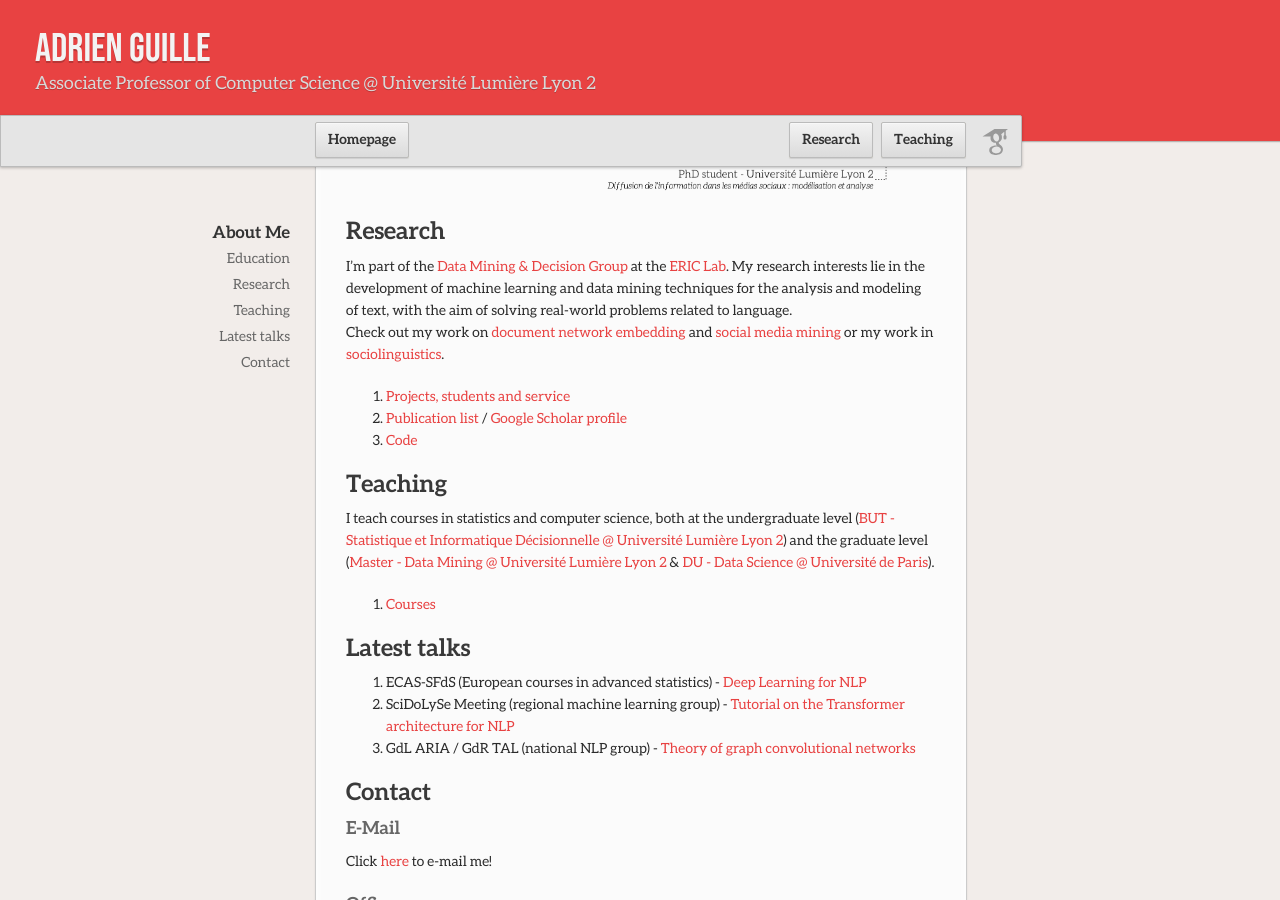
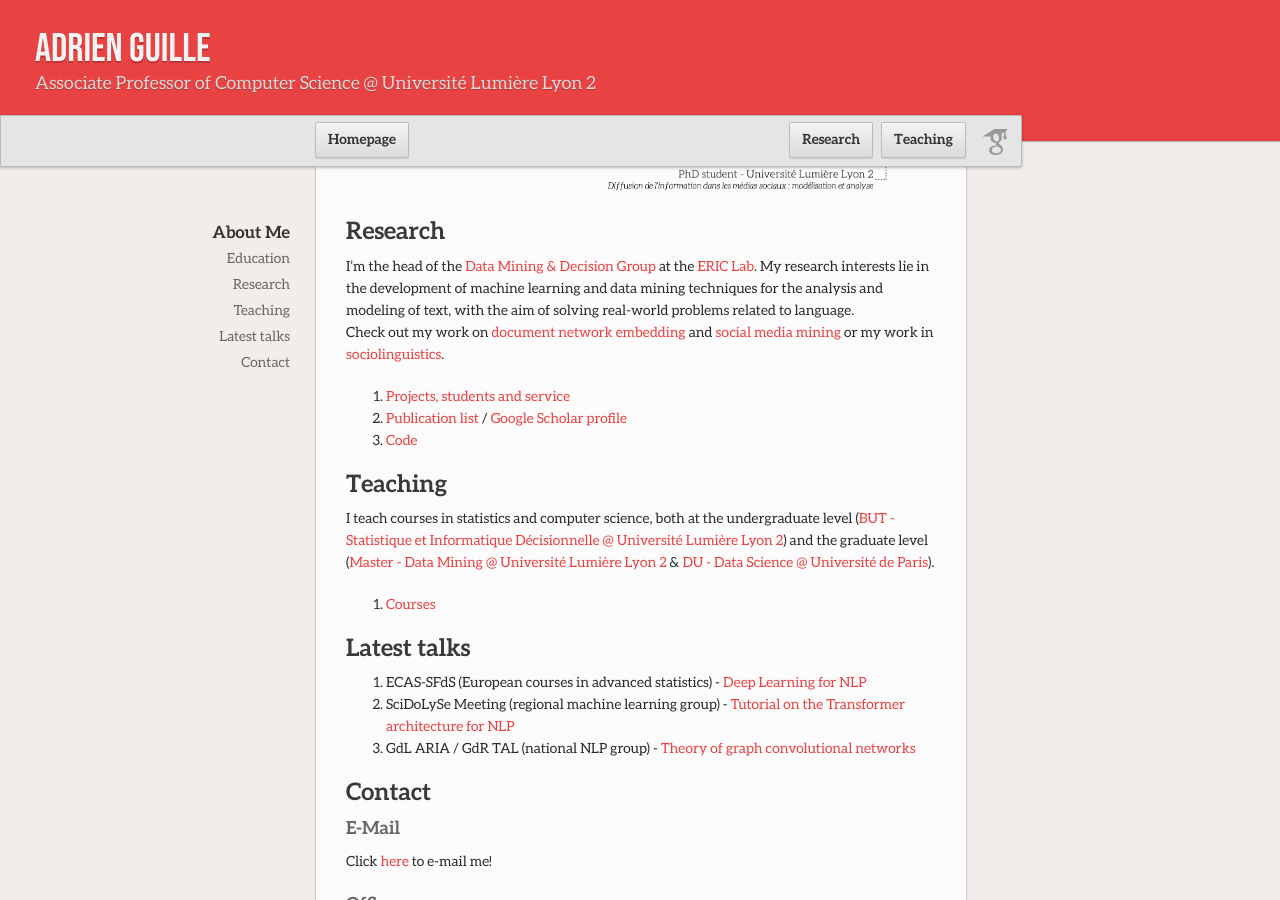
Before and after one commit to AdrienGuille/adrienguille.github.io, a Jekyll site: the page built from index.md, in a window 1280 px wide and 900 px high, scrolled down 315 px. Built offline with Jekyll 4.4.1, drawn with Linux system fonts in a browser that asks for light colours; our own code applies the rules of GitHub Pages for plain Markdown files.

Commit message:
Update index.md

```diff
--- a/index.md
+++ b/index.md
@@ -6,7 +6,7 @@
 
 ## Research
 
-I'm part of the [Data Mining & Decision Group](https://eric.msh-lse.fr/recherche/equipe-dmd/) at the [ERIC Lab](https://eric.msh-lse.fr). My research interests lie in the development of machine learning and data mining techniques for the analysis and modeling of text, with the aim of solving real-world problems related to language. <br>Check out my work on  [document network embedding](document_network_embedding.md) and [social media mining](social_media_mining.md) or my work in [sociolinguistics](sociolinguistics.md).
+I'm the head of the [Data Mining & Decision Group](https://eric.msh-lse.fr/recherche/equipe-dmd/) at the [ERIC Lab](https://eric.msh-lse.fr). My research interests lie in the development of machine learning and data mining techniques for the analysis and modeling of text, with the aim of solving real-world problems related to language. <br>Check out my work on  [document network embedding](document_network_embedding.md) and [social media mining](social_media_mining.md) or my work in [sociolinguistics](sociolinguistics.md).
 
 - [Projects, students and service](research.md)
 - [Publication list](publications.md) / [Google Scholar profile](https://scholar.google.com/citations?user=mM_oO18AAAAJ)
@@ -20,7 +20,7 @@ I teach courses in statistics and computer science, both at the undergraduate le
 
 ## Latest talks
 
-- ECAS-SFdS (European courses in advanced statistics) - [Deep Learning for NLP](#)
+- ECAS-SFdS (European courses in advanced statistics) - [Deep Learning for NLP](https://www.sfds.asso.fr/fr/ecas/632-home/)
 - SciDoLySe Meeting (regional machine learning group) - [Tutorial on the Transformer architecture for NLP](http://scidolyse.ens-lyon.fr/sites/default/files/2021-05/guile_small.pdf)
 - GdL ARIA / GdR TAL (national NLP group) - [Theory of graph convolutional networks](http://www.asso-aria.org/gdl/2021/20210115/)
 
```
